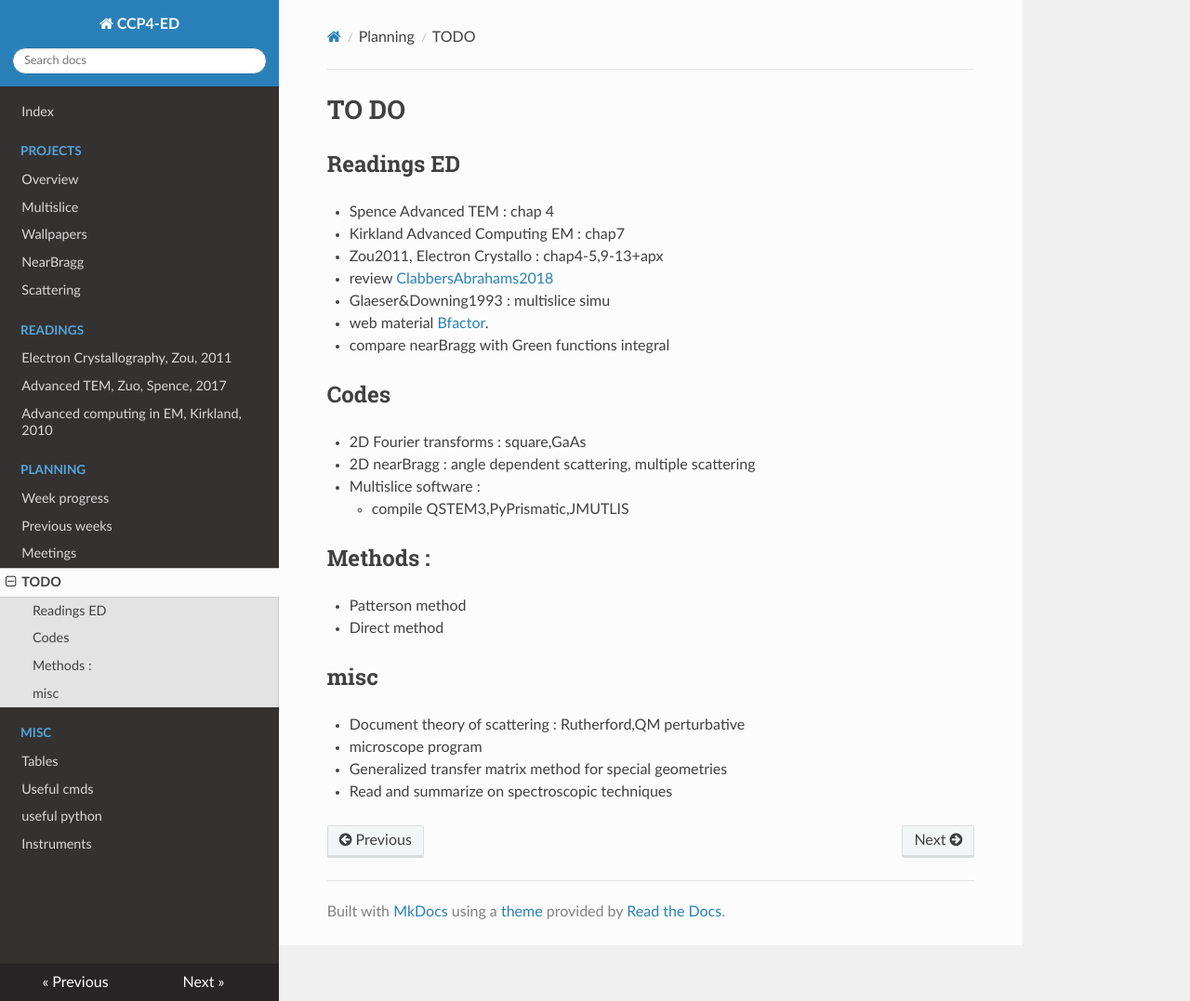
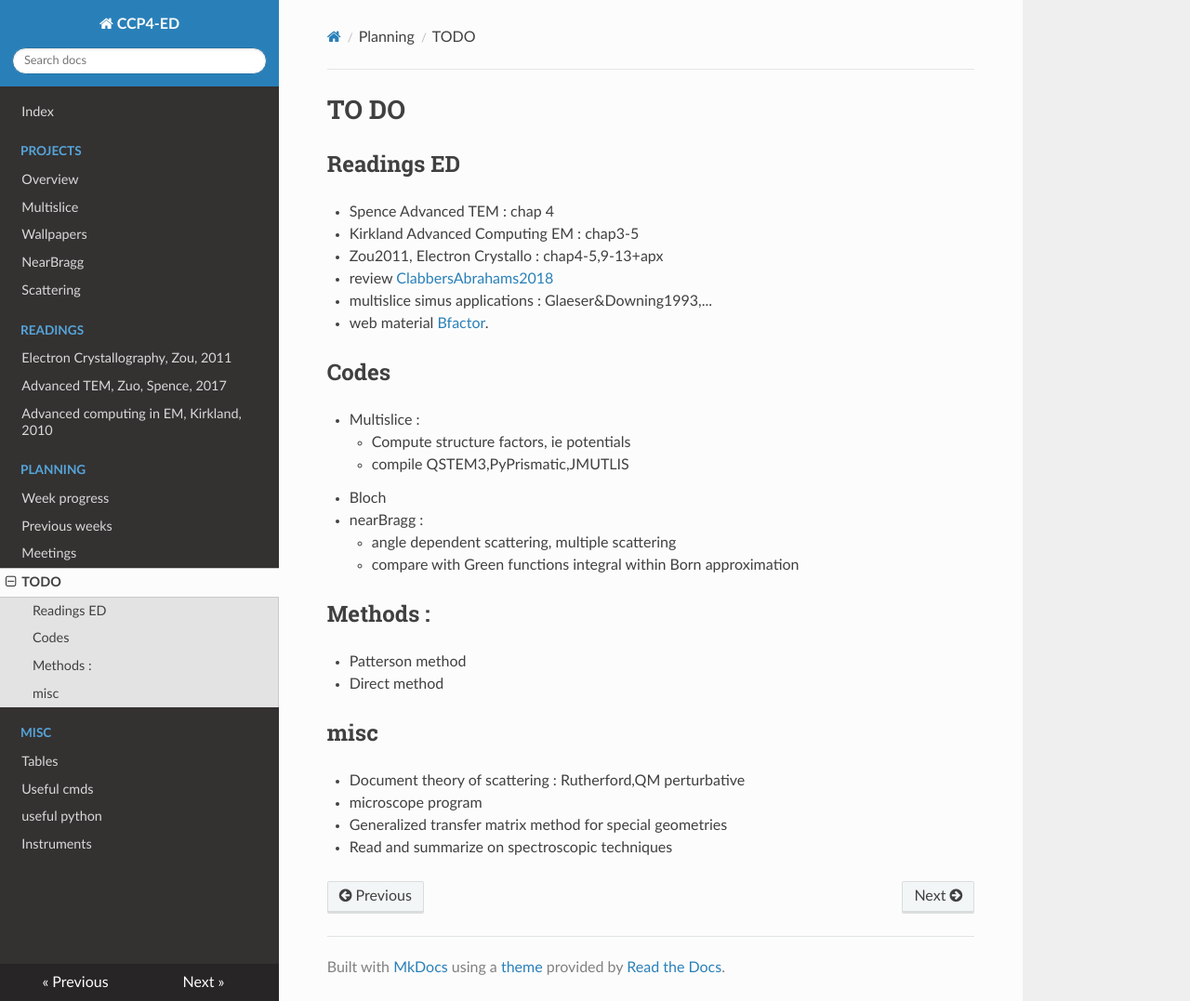
Before and after one commit to ccp4/EDdocs, an MkDocs documentation site: the page built from docs/planning/TODO.md, in a window 1280 px wide and 1077 px high. Shown: the whole window at 93% size. Built offline with MkDocs 1.6.1, drawn with Linux system fonts in a browser that asks for light colours; nearby versions of some CDN libraries.

Commit message:
quick update

```diff
--- a/docs/planning/TODO.md
+++ b/docs/planning/TODO.md
@@ -2,21 +2,20 @@
 
 ## Readings ED
 - Spence Advanced TEM : chap 4
-- Kirkland Advanced Computing EM : chap7
+- Kirkland Advanced Computing EM : chap3-5
 - Zou2011, Electron Crystallo : chap4-5,9-13+apx
 - review [ClabbersAbrahams2018](/articles/ClabbersAbrahams2018.pdf)
-- Glaeser&Downing1993 : multislice simu
+- multislice simus applications : Glaeser&Downing1993,...
 - web material [Bfactor](https://www-structmed.cimr.cam.ac.uk/course.html).
 
-
-- compare nearBragg with Green functions integral
-
-
 ## Codes
-- 2D Fourier transforms : square,GaAs
-- 2D nearBragg : angle dependent scattering, multiple scattering
-- Multislice software :
+- Multislice :
+    - Compute structure factors, ie potentials
     - compile QSTEM3,PyPrismatic,JMUTLIS
+- Bloch
+- nearBragg :
+    - angle dependent scattering, multiple scattering
+    - compare with Green functions integral within Born approximation
 
 ## Methods :
 - Patterson method
```
Also changed, not shown: docs/misc/tables.md (+5 -1 lines), docs/planning/previous_weeks.md (+2 -4 lines), docs/planning/week_progress.md (+2 -1 lines), docs/projects/scattering.md (+7 -6 lines).
